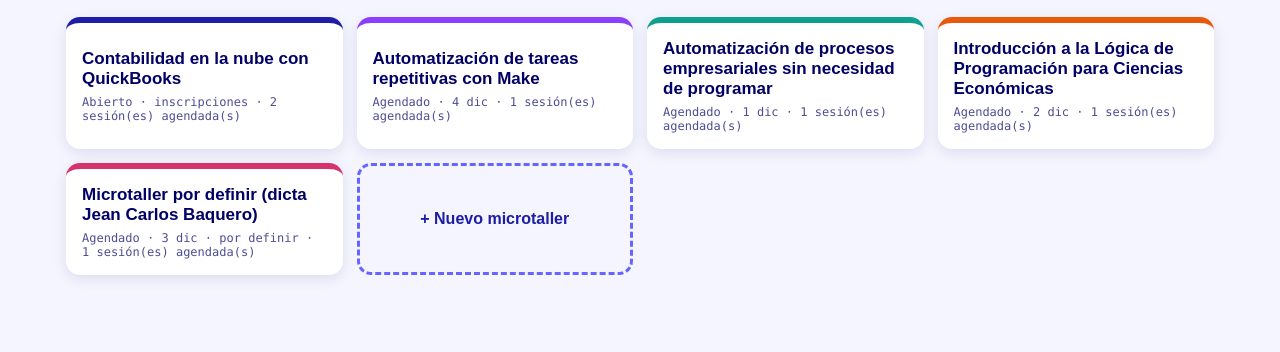
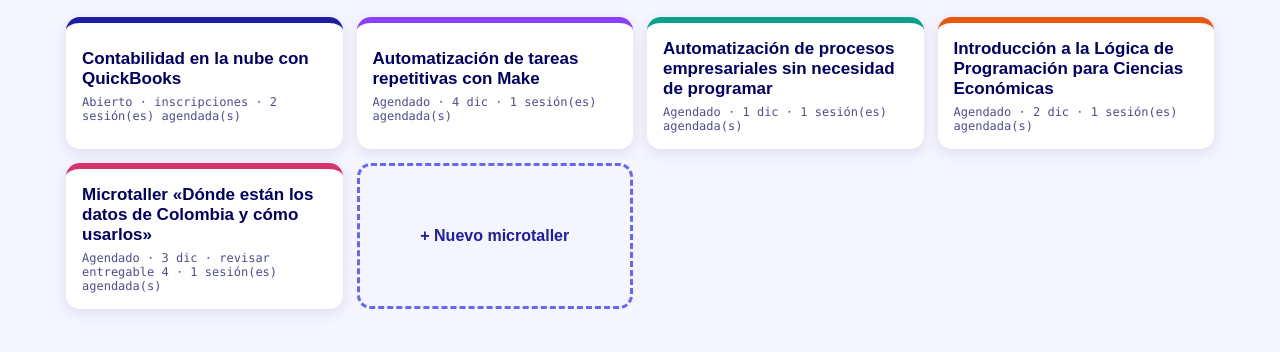
Before and after one commit to cdiazsu-source/ET-Microtalleres-QuickBooks-Angelica, a plain HTML site: page index.html in a window 1280 px wide. Shown: the part 154-506 px from the top of the page. Drawn offline with Linux system fonts and the light colour scheme; a web font is replaced by a local one.

Commit message:
Evento de Jean Carlos Baquero: microtaller de datos de Colombia (entregable 4)
Agrega el título, el contexto del Corte 4 y los criterios de revisión.

Co-Authored-By: Claude Sonnet 5.5 <noreply@anthropic.com>

```diff
--- a/index.html
+++ b/index.html
@@ -213,9 +213,9 @@ var TALLERES=[
    tags:['Introductorio','Virtual'],
    desc:'Introducción a la lógica de programación dirigida a estudiantes de Ciencias Económicas.',
    sessions:'1 sesión · 2 h',cert:'8 h de corresponsabilidad',monitora:'Diego Mellizo (estudiante de Ingeniería de Sistemas y monitor UIFCE)',gallery:[['Infografía','microtaller-logica/infografia.png','microtaller-logica/infografia.pdf'],['Banner formulario','microtaller-logica/banner-formulario.png','microtaller-logica/banner-formulario.pdf'],['Foto de WhatsApp','microtaller-logica/whatsapp-foto.png','microtaller-logica/whatsapp-foto.pdf'],['TV 1 · Portada','microtaller-logica/tv-01.png','microtaller-logica/tv-01.pdf'],['TV 2 · Sesión','microtaller-logica/tv-02.png','microtaller-logica/tv-02.pdf'],['TV 3 · Corresponsabilidad','microtaller-logica/tv-03.png','microtaller-logica/tv-03.pdf'],['TV 4 · ¿Qué es la lógica?','microtaller-logica/tv-04.png','microtaller-logica/tv-04.pdf'],['TV 5 · Tu monitor','microtaller-logica/tv-05.png','microtaller-logica/tv-05.pdf']],video:'microtaller-logica/tv-video.mp4',links:[]},
-  {id:'jc',name:'Microtaller por definir (dicta Jean Carlos Baquero)',short:'Jean Carlos',color:'#d6336c',state:'Agendado · 3 dic · por definir',
-   tags:['Pendiente de contexto'],
-   desc:'Evento agendado; pendiente de definir tema y detalles.',
+  {id:'jc',name:'Microtaller «Dónde están los datos de Colombia y cómo usarlos»',short:'Datos de Colombia',color:'#d6336c',state:'Agendado · 3 dic · revisar entregable 4',
+   tags:['Proyecto Modelado de Datos','Corte 4'],
+   desc:'Entregable 4 (Corte 4) del proyecto «Modelado de Datos – Banco de datos abiertos de Colombia para la docencia de la FCE»: microtaller con diapositivas y guión, dictado a los monitores instructores, con acta/registro. Por revisar: banco de 8 a 12 datasets curados (guía de ingesta y actualización por fuente, nomenclatura estandarizada), caso de estudio (dashboard ejecutivo con datos de ventas y finanzas, usando el banco y la librería DAX) y el microtaller. Aprobación: alguien ajeno al proyecto ubica y usa un dataset solo con su ficha, el dashboard reproduce resultados y el microtaller quedó dictado y registrado.',
    sessions:'1 sesión · 2 h',cert:'Por definir',monitora:'Jean Carlos Baquero',gallery:[],links:[]}
 ];
 var SEED=[{t:'qb',d:'2026-11-27',s:11,e:13,n:'Sesión 1 de 2'},{t:'qb',d:'2026-12-02',s:11,e:13,n:'Sesión 2 de 2'},{t:'make',d:'2026-12-04',s:10,e:12,n:'Sesión única'},{t:'auto',d:'2026-12-01',s:16,e:18,n:'Sesión única'},{t:'logica',d:'2026-12-02',s:9,e:11,n:'Sesión única'},{t:'jc',d:'2026-12-03',s:16,e:18,n:'Sesión única'}];
```
